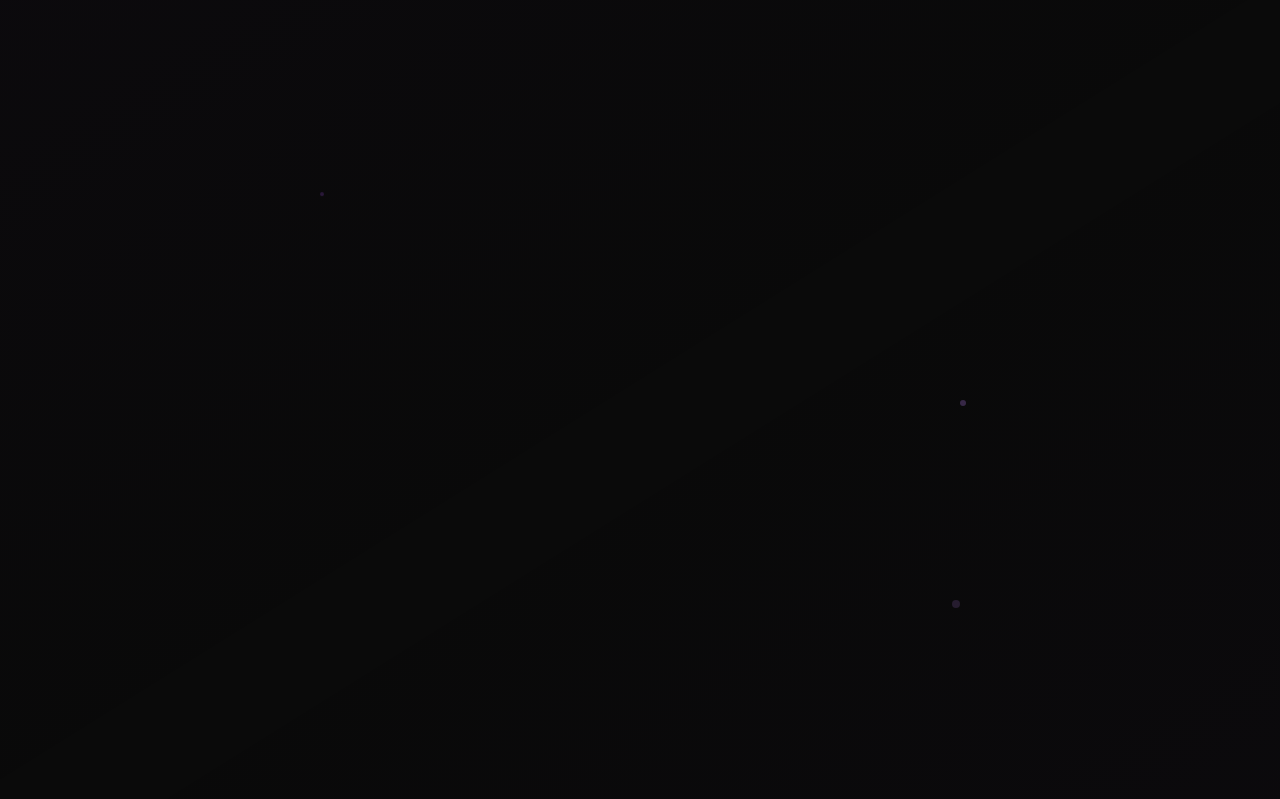
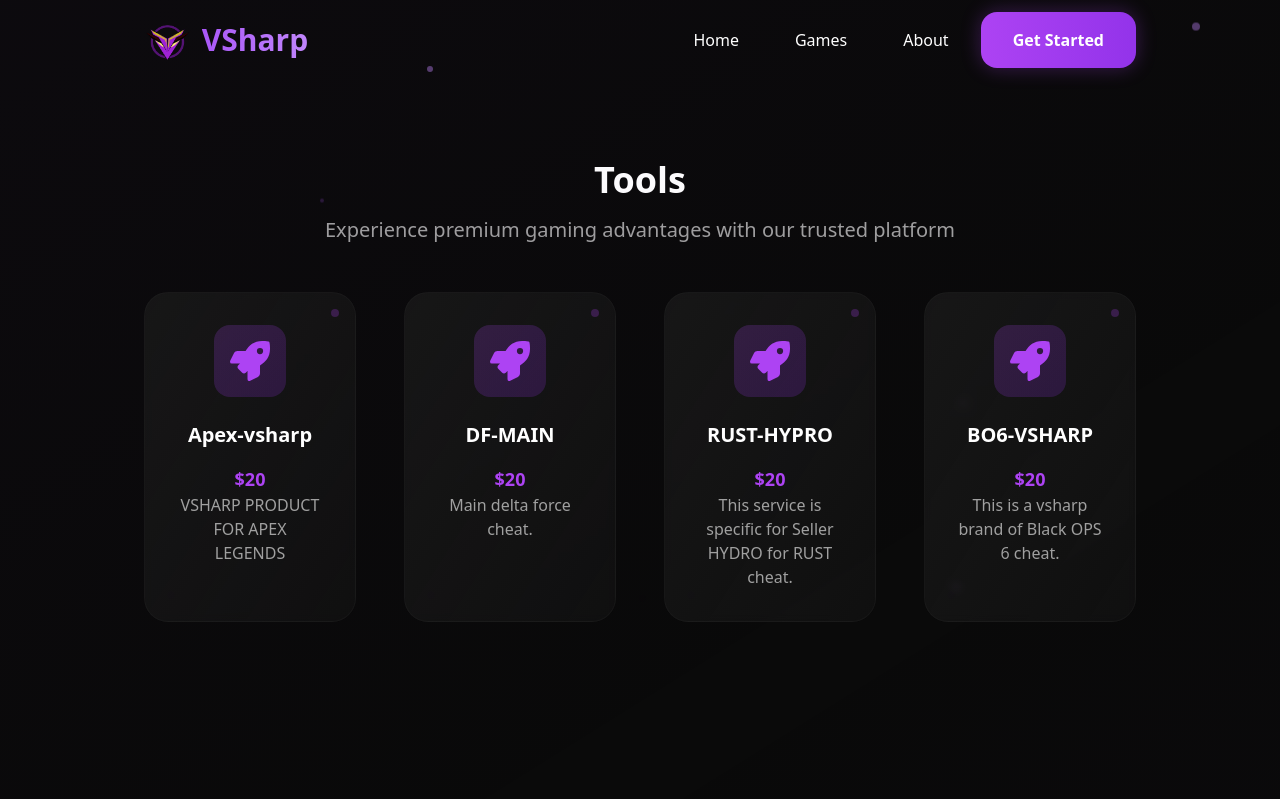
Before and after one commit to Khanhphv/vsharp, a React (Vite) app: page /tools in a window 1280 px wide. Before the commit this address had no page. Shown: the top 799 px of the page. Built offline with nearby package versions, Linux system fonts and the light colour scheme.

Commit message:
Add Tools page and integrate Header, Footer, and SEOHead components into App layout

```diff
--- a/src/App.tsx
+++ b/src/App.tsx
@@ -1,8 +1,12 @@
 import { BrowserRouter as Router, Routes, Route } from 'react-router-dom';
 import { useState, useEffect } from 'react';
 import Home from './pages/Home';
+import Tools from './pages/Tools';
 import { ThemeProvider } from './context/ThemeContext';
 import SplashScreen from './components/SplashScreen';
+import Header from './components/Header';
+import Footer from './components/Footer';
+import SEOHead from './components/SEOHead';
 
 function App() {
   const [showSplash, setShowSplash] = useState(true);
@@ -37,9 +41,19 @@
             <div className="absolute bottom-1/4 left-1/2 w-1 h-1 bg-purple-500/30 rounded-full animate-ping"></div>
           </div>
 
-          <Routes>
-            <Route path="/" element={<Home />} />
-          </Routes>
+          <div className="min-h-screen flex flex-col">
+            <SEOHead />
+            <Header />
+            <main className="flex-grow">
+              <div className="min-h-screen flex flex-col">
+                <Routes>
+                  <Route path="/" element={<Home />} />
+                  <Route path="/tools" element={<Tools />} />
+                </Routes>
+              </div>
+            </main>
+            <Footer />
+          </div>
         </div>
       </Router>
     </ThemeProvider>
--- a/src/components/Header.tsx
+++ b/src/components/Header.tsx
@@ -2,13 +2,20 @@
 import { Link } from 'react-router-dom';
 import { FaBars, FaTimes } from 'react-icons/fa';
 import { DISCORD_INVITE } from '../constants/links';
+import { useNavigate } from 'react-router-dom';
 
 const Header: React.FC = () => {
+  const navigate = useNavigate();
   const [isMenuOpen, setIsMenuOpen] = useState(false);
   const [isVisible, setIsVisible] = useState(true);
   const [isScrolled, setIsScrolled] = useState(false);
 
   const smoothScrollTo = (targetId: string) => {
+    const currentUrl = window.location.pathname;
+    console.log(currentUrl);
+    if (currentUrl === '/tools') {
+      navigate('/');
+    }
     const element = document.getElementById(targetId);
     if (element) {
       element.scrollIntoView({
--- a/src/pages/Home.tsx
+++ b/src/pages/Home.tsx
@@ -10,7 +10,7 @@
 
 const Home: React.FC = () => {
   return (
-    <div className="min-h-screen flex flex-col">
+    <>
       <SEOHead />
       <Header />
       <main className="flex-grow">
@@ -21,7 +21,7 @@
         <DiscordCommunity />
       </main>
       <Footer />
-    </div>
+    </>
   );
 };
 
--- /dev/null
+++ b/src/pages/Tools.tsx
@@ -0,0 +1,190 @@
+import React, { useState } from 'react';
+import { FaRocket } from 'react-icons/fa';
+
+const features: {
+  icon: React.ReactNode;
+  title: string;
+  description: string;
+  price: number;
+}[] = [
+  {
+    icon: <FaRocket className="w-8 h-8 md:w-10 md:h-10 text-primary-500" />,
+    title: 'Apex-vsharp',
+    description: 'VSHARP PRODUCT FOR APEX LEGENDS',
+    price: 20,
+  },
+  {
+    icon: <FaRocket className="w-8 h-8 md:w-10 md:h-10 text-primary-500" />,
+    title: 'DF-MAIN',
+    description: 'Main delta force cheat.',
+    price: 20,
+  },
+  {
+    icon: <FaRocket className="w-8 h-8 md:w-10 md:h-10 text-primary-500" />,
+    title: 'RUST-HYPRO',
+    description: 'This service is specific for Seller HYDRO for RUST cheat.',
+    price: 20,
+  },
+  {
+    icon: <FaRocket className="w-8 h-8 md:w-10 md:h-10 text-primary-500" />,
+    title: 'BO6-VSHARP',
+    description: 'This is a vsharp brand of Black OPS 6 cheat.',
+    price: 20,
+  },
+];
+
+const Tools: React.FC = () => {
+  const [selectedFeature, setSelectedFeature] = useState<(typeof features)[0] | null>(null);
+  const [amount, setAmount] = useState<string>('');
+
+  const handleFeatureClick = (feature: (typeof features)[0]) => {
+    setSelectedFeature(feature);
+  };
+
+  const handleClosePopup = () => {
+    setSelectedFeature(null);
+    setAmount('');
+  };
+
+  const handleAmountChange = (e: React.ChangeEvent<HTMLInputElement>) => {
+    setAmount(e.target.value);
+  };
+
+  const handleBuyNow = () => {
+    console.log('Buy Now');
+  };
+
+  // eslint-disable-next-line no-constant-binary-expression
+  const totalPrice = selectedFeature ? selectedFeature.price * (Number(amount) ?? 1) : 0;
+
+  return (
+    <div className="pt-24 dark:bg-dark-bg bg-light-bg dark:text-dark-primary text-light-primary py-12 md:py-20">
+      <section
+        id="features"
+        className="dark:bg-dark-bg bg-light-bg dark:text-dark-primary text-light-primary py-12 md:py-20 cursor-default"
+      >
+        <div className="mx-auto w-full lg:max-w-[64rem] px-4">
+          <header className="text-center mb-8 md:mb-12">
+            <h2 className="text-2xl md:text-4xl font-bold dark:text-dark-primary text-light-primary">
+              Tools
+            </h2>
+            <p className="text-lg md:text-xl dark:text-dark-secondary text-light-secondary mt-4 max-w-2xl mx-auto">
+              Experience premium gaming advantages with our trusted platform
+            </p>
+          </header>
+          <section
+            className="grid grid-cols-1 md:grid-cols-2 lg:grid-cols-4 gap-6 md:gap-8 lg:gap-12"
+            role="region"
+            aria-label="Platform features"
+          >
+            {features.map((feature, index) => (
+              <article
+                key={index}
+                onClick={() => handleFeatureClick(feature)}
+                className="group relative text-center p-8 rounded-3xl bg-gradient-to-br from-dark-surface/80 to-dark-surface/40 dark:from-dark-surface/80 dark:to-dark-surface/40 from-light-surface/80 to-light-surface/40 backdrop-blur-sm border border-dark-border/30 dark:border-dark-border/30 border-light-border/30 hover:border-primary-500/50 transition-all duration-500 hover:scale-105 hover:shadow-2xl hover:shadow-primary-500/20 overflow-hidden cursor-pointer"
+                itemScope
+                itemType="https://schema.org/Service"
+              >
+                {/* Animated background gradient */}
+                <div className="absolute inset-0 bg-gradient-to-br from-primary-500/5 to-purple-600/5 opacity-0 group-hover:opacity-100 transition-opacity duration-500"></div>
+
+                {/* Glowing border effect */}
+                <div className="absolute inset-0 rounded-3xl bg-gradient-to-r from-primary-500/20 via-purple-500/20 to-primary-500/20 opacity-0 group-hover:opacity-100 transition-opacity duration-500 blur-sm"></div>
+
+                {/* Content */}
+                <div className="relative z-10">
+                  <div className="flex justify-center mb-6 transform group-hover:scale-110 group-hover:rotate-6 transition-transform duration-500">
+                    <div
+                      className="p-4 rounded-2xl bg-gradient-to-br from-primary-500/20 to-purple-600/20 group-hover:from-primary-500/30 group-hover:to-purple-600/30 transition-all duration-500"
+                      aria-hidden="true"
+                    >
+                      {feature.icon}
+                    </div>
+                  </div>
+                  <h3
+                    className="text-lg md:text-xl font-bold mb-3 dark:text-dark-primary text-light-primary group-hover:text-primary-400 transition-colors duration-300"
+                    itemProp="name"
+                  >
+                    {feature.title}
+                  </h3>
+                  <div className="mt-4">
+                    <span className="text-lg font-bold text-primary-500">${feature.price}</span>
+                  </div>
+                  <p
+                    className="dark:text-dark-secondary text-light-secondary text-sm md:text-base leading-relaxed group-hover:text-dark-primary dark:group-hover:text-dark-primary group-hover:text-light-primary transition-colors duration-300"
+                    itemProp="description"
+                  >
+                    {feature.description}
+                  </p>
+                </div>
+
+                {/* Floating particles effect */}
+                <div
+                  className="absolute top-4 right-4 w-2 h-2 bg-primary-500/30 rounded-full animate-pulse"
+                  aria-hidden="true"
+                ></div>
+                <div
+                  className="absolute bottom-6 left-6 w-1 h-1 bg-purple-500/40 rounded-full animate-ping"
+                  aria-hidden="true"
+                ></div>
+              </article>
+            ))}
+          </section>
+        </div>
+      </section>
+
+      {/* Popup */}
+      {selectedFeature && (
+        <div
+          className="fixed inset-0 bg-black/50 backdrop-blur-sm flex items-center justify-center z-50"
+          onClick={handleClosePopup}
+        >
+          <div
+            className="bg-dark-surface p-8 rounded-3xl max-w-md w-full mx-4 transform transition-all"
+            onClick={(e) => e.stopPropagation()}
+          >
+            <div className="flex justify-center mb-6">
+              <div className="p-4 rounded-2xl bg-gradient-to-br from-primary-500/20 to-purple-600/20">
+                {selectedFeature.icon}
+              </div>
+            </div>
+            <h3 className="text-2xl font-bold text-center mb-4">{selectedFeature.title}</h3>
+            <p className="text-dark-secondary mb-6">{selectedFeature.description}</p>
+            <div className="text-center mb-6">
+              <span className="text-2xl font-bold text-primary-500">
+                ${selectedFeature.price} / day
+              </span>
+            </div>
+            <div className="mb-6">
+              <label
+                htmlFor="amount"
+                className="block text-sm font-medium text-dark-secondary mb-2"
+              >
+                Amount
+              </label>
+              <input
+                required
+                type="number"
+                id="amount"
+                onChange={handleAmountChange}
+                className="w-full px-4 py-2 rounded-xl bg-dark-surface border border-dark-border focus:border-primary-500 focus:ring-1 focus:ring-primary-500 outline-none transition-colors"
+              />
+            </div>
+            <div className="text-center mb-6">
+              <span className="text-lg font-medium text-dark-secondary">Total: </span>
+              <span className="text-2xl font-bold text-primary-500">${totalPrice}</span>
+            </div>
+            <button
+              className="w-full bg-primary-500 text-white py-3 rounded-xl hover:bg-primary-600 transition-colors"
+              onClick={handleBuyNow}
+            >
+              Buy Now
+            </button>
+          </div>
+        </div>
+      )}
+    </div>
+  );
+};
+
+export default Tools;
```
